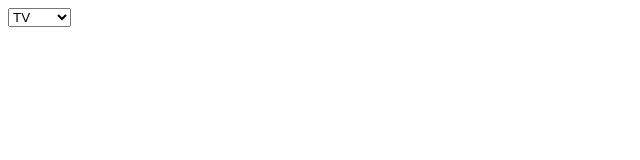
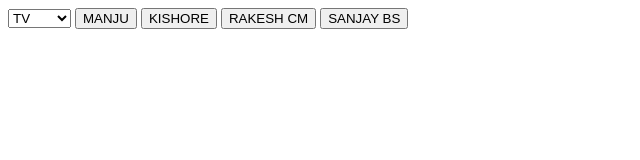
Before and after one commit to codeWithCreativeMind/finding-Shortest-distance, a plain HTML site: page index.html in a window 1280 px wide. Shown: the whole page, without its empty margins (0-640 px from the left). Drawn offline with Linux system fonts and the light colour scheme.

Commit message:
Update index.html
added some friends name

```diff
--- a/index.html
+++ b/index.html
@@ -7,15 +7,15 @@
     <title>Document</title>
 </head>
 <body>
-
-
-
         <select  onchange="selected(this)" id="choose">
             <option value="TV">TV</option>
             <option value="Mobile">Mobile</option>
             <option value="Laptop">Laptop</option>
         </select>
-
+        <button>MANJU</button>
+        <button>KISHORE</button>
+        <button>RAKESH CM</button>
+        <button>SANJAY BS</button>
 
     <script>
               var s=document.getElementById("choose").value
```
